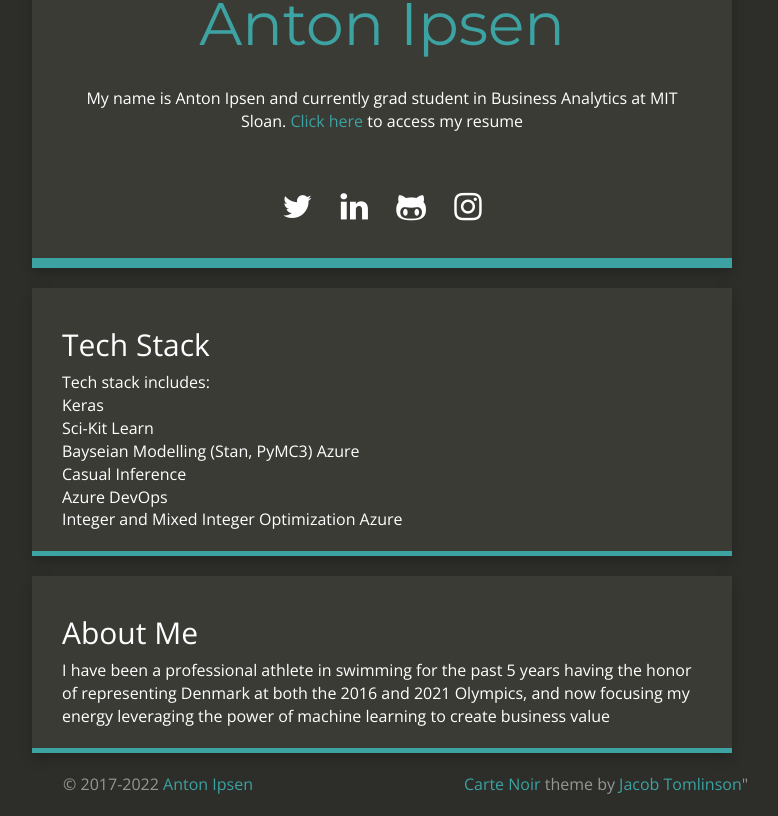
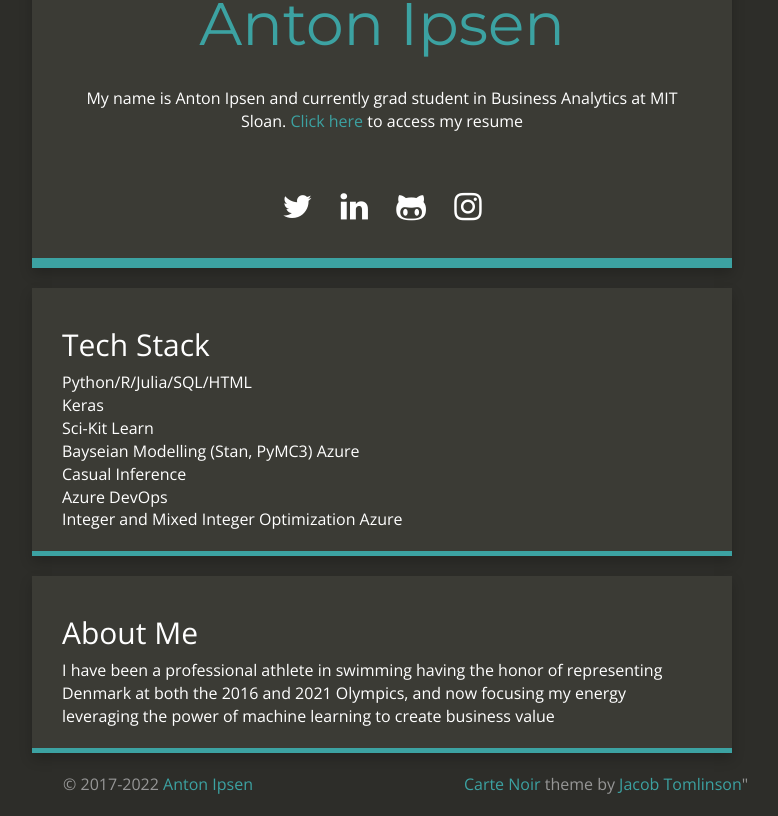
Before and after one commit to aoipsen/aoipsen.github.io, a Jekyll site: the page built from index.html, in a window 1280 px wide, cut to the strip 174-990 px from the top of the page. Shown: the whole strip, without its empty margins (258-1036 px from the left). Built offline with Jekyll 4.4.1, drawn with Linux system fonts in a browser that asks for light colours; nearby versions of some CDN libraries.

Commit message:
small updates

```diff
--- a/_config.yml
+++ b/_config.yml
@@ -4,7 +4,7 @@
 description: "Just a blog"
 baseurl: ""
 url: "https://aoipsen.github.io/"
-title_description: "My name is Anton Ipsen and currently grad student in Business Analytics at MIT Sloan. <a href=\"https://web.mit.edu/aoipsen/www/docs/resume.pdf\">Click here</a> to access my resume"
+title_description: "My name is Anton Ipsen and currently grad student in Business Analytics at MIT Sloan. <a href=\"_data/resume.pdf\" download>Click here</a> to access my resume"
 title_image: "https://avatars.githubusercontent.com/u/58310996?s=400&u=ea0b2078a8ece760b32e3ade43338bdc6f65fed6&v=4"
 google_analytics:
 disqus_account:
--- a/index.html
+++ b/index.html
@@ -45,7 +45,7 @@
         <div class="col-md-12 main content-panel">
             <div class="about">
                 <h2>Tech Stack</h2>
-                Tech stack includes:<br>
+                Python/R/Julia/SQL/HTML<br>
                 Keras <br>
                 Sci-Kit Learn <br>
                 Bayseian Modelling (Stan, PyMC3) Azure <br>
@@ -58,7 +58,7 @@
         <div class="col-md-12 main content-panel">
             <div class="about">
                 <h2>About Me</h2>
-               I have been a professional athlete in swimming for the past 5 years having the honor of representing Denmark at both the 2016 and 2021 Olympics, and now focusing my energy leveraging the power of machine learning to create business value
+               I have been a professional athlete in swimming having the honor of representing Denmark at both the 2016 and 2021 Olympics, and now focusing my energy leveraging the power of machine learning to create business value
             </div>
         </div>
 
```
Also changed, not shown: 1 other file.
